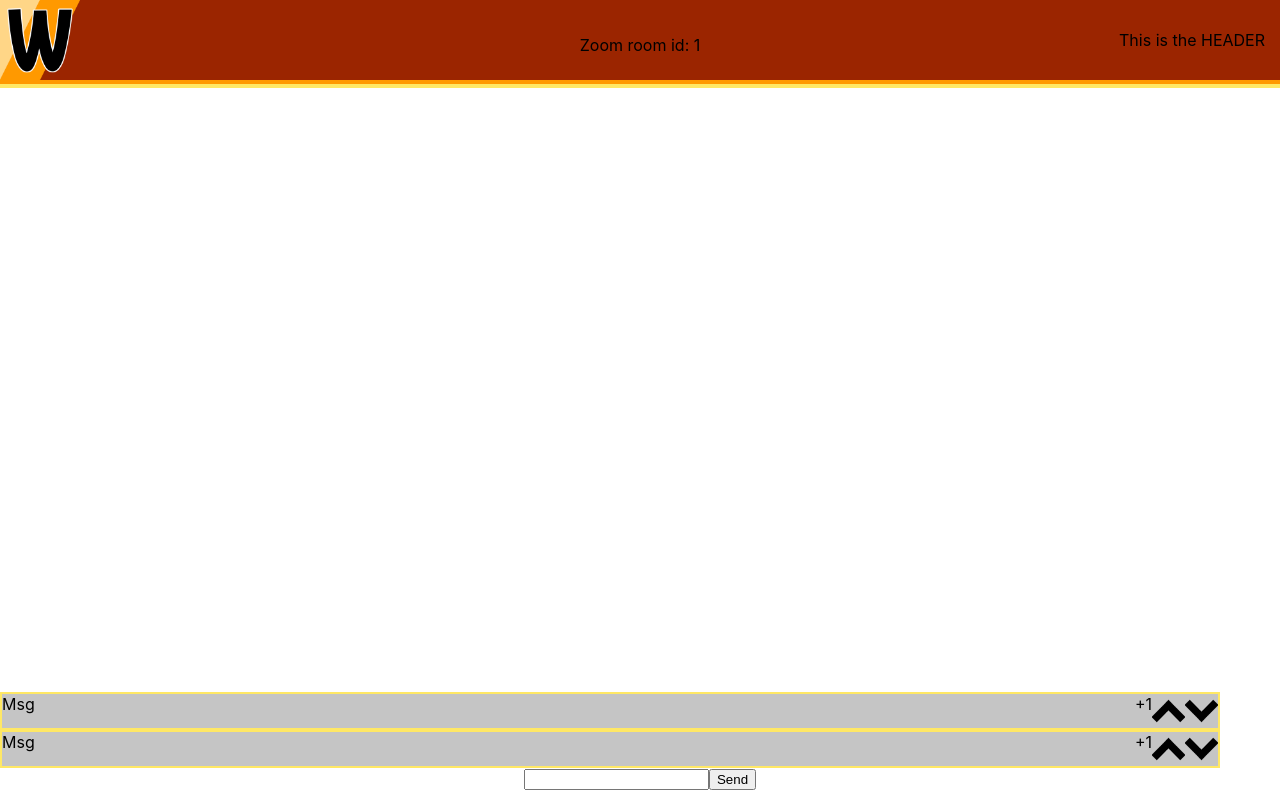
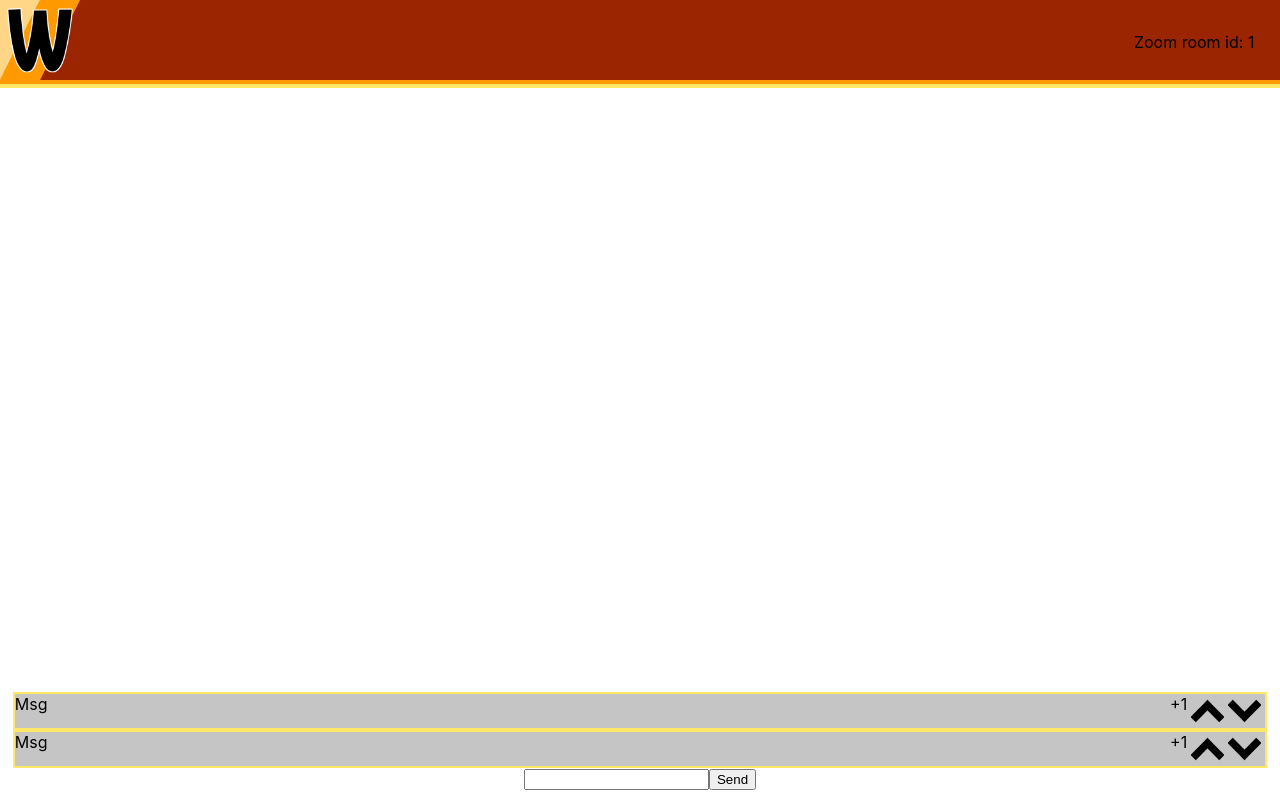
Before and after one commit to RapidKebab/ProjectWobble, a React (Create React App) app in the folder wobbl/: page /zoom/1 in a window 1280 px wide. Built offline with nearby package versions, Linux system fonts and the light colour scheme; no server answers.

Commit message:
added more cuteness

```diff
--- a/wobbl/src/components/Header/Header.js
+++ b/wobbl/src/components/Header/Header.js
@@ -13,7 +13,7 @@ function Header() {
           navigate("/");
         }}
       />
-      <div className="headerText">This is the HEADER</div>
+      <div className="headerText"></div>
     </div>
   );
 }
--- a/wobbl/src/components/Msg/Msg.css
+++ b/wobbl/src/components/Msg/Msg.css
@@ -4,11 +4,21 @@
     text-align: left;
     justify-content: space-between;
     background: rgb(197, 197, 197);
-    width: 95%;
+    width: auto;
     height: 4%;
     border: 2px solid #ffe865;
+    margin-left: 1%;
+    margin-right: 1%;
 }
 .buttons{
     display: inline-flex;
     justify-content: flex-end;
+    text-align: right;
 }
+.down{
+    margin-right: 4px;
+}
+.up{
+    margin-left: 4px;
+    margin-right: 4px;
+}
--- a/wobbl/src/page/Home/Home.css
+++ b/wobbl/src/page/Home/Home.css
@@ -1,7 +1,14 @@
 .Home{
+    margin-left: auto;
+    margin-right: auto;
+    margin-top: auto;
+    margin-bottom: auto;
+    width: 50%;
+    height: 50%;
+    border: 2px solid #ffe865;
 }
 .inputText{
-
+    font-size:28pt;
 }
 .input{
     border: 2px solid #ffe865;
--- a/wobbl/src/page/ZoomRoom/ZoomRoom.css
+++ b/wobbl/src/page/ZoomRoom/ZoomRoom.css
@@ -5,6 +5,8 @@
 }
 .id{
     position: absolute;
-    top: 35px;
-    width: 100%;
+    top: 4%;
+    right: 2%;
+    width: 20%;
+    text-align: right;
 }
```
